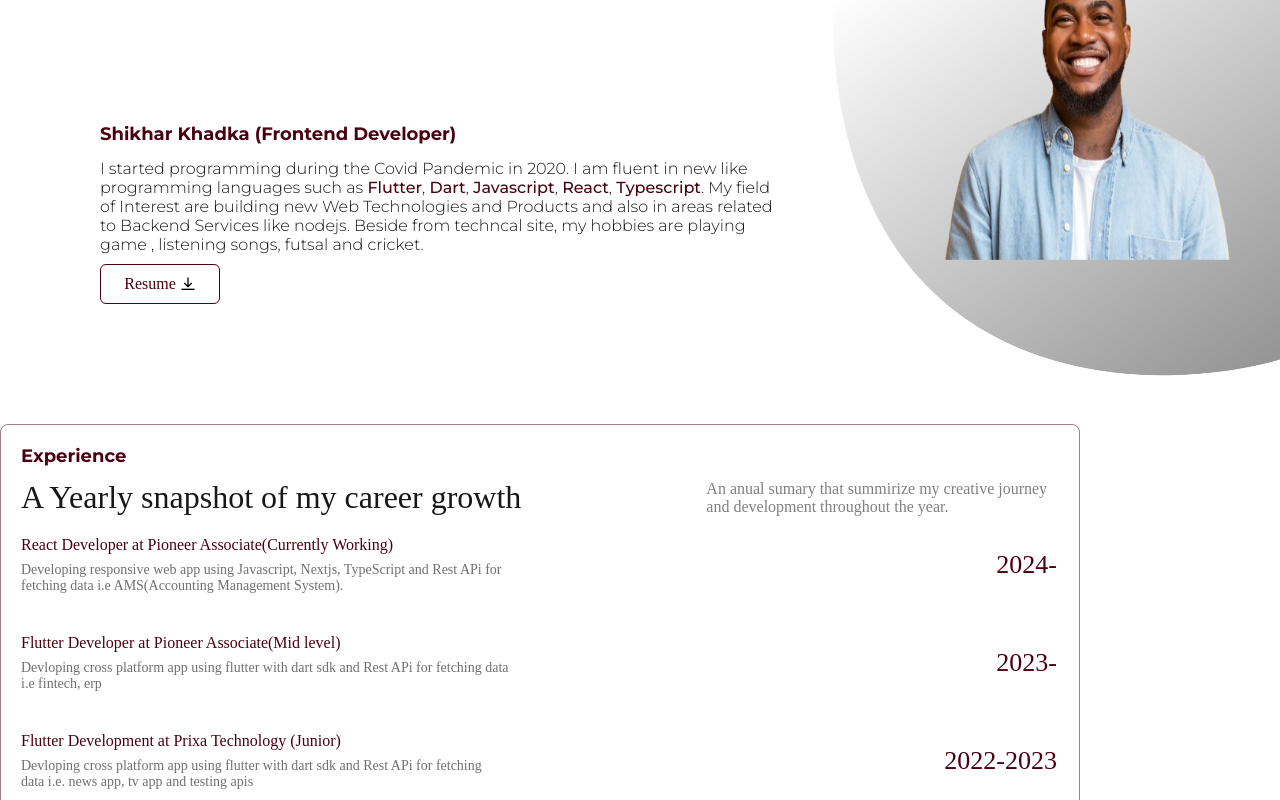
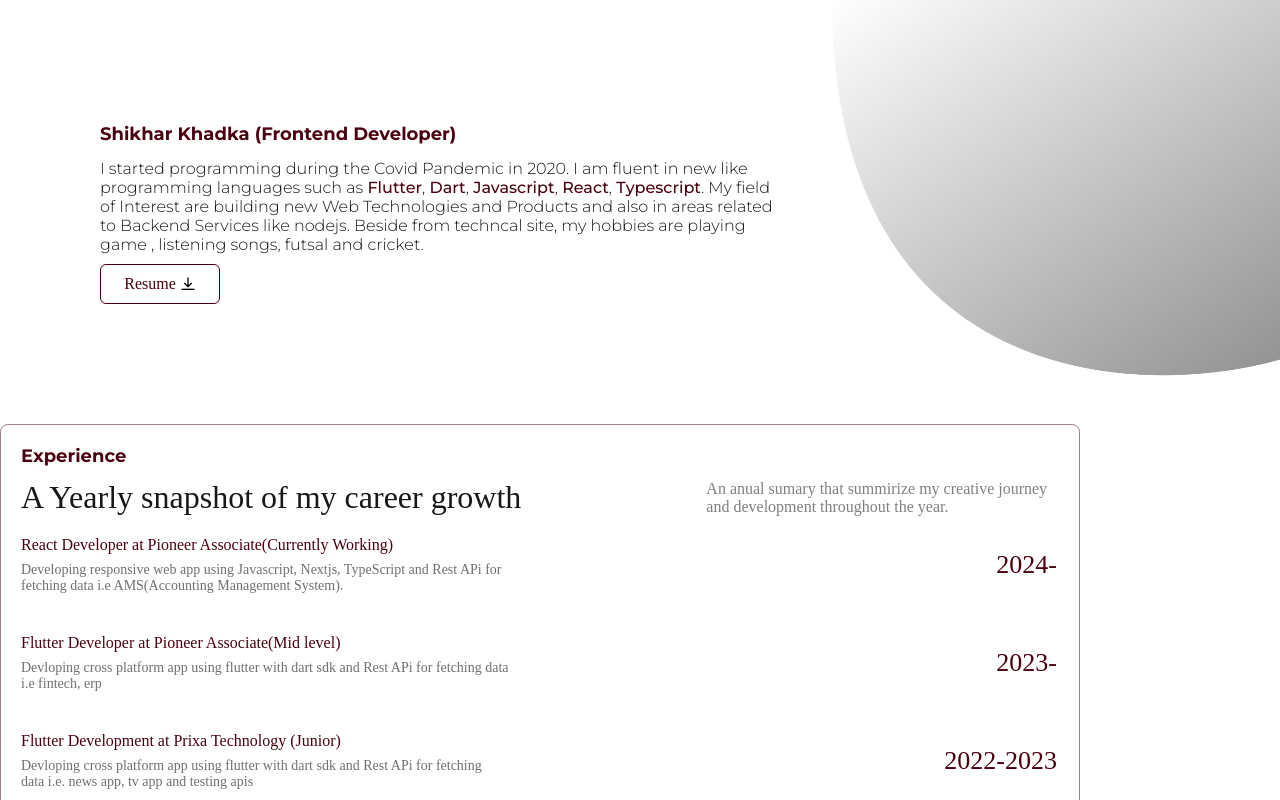
Before and after one commit to ShikharKhadka/portfolio, a Next.js app: page / in a window 1280 px wide. Shown: the top 800 px of the page. Built offline with nearby package versions, Linux system fonts and the light colour scheme.

Commit message:
image removed

```diff
--- a/src/app/page.tsx
+++ b/src/app/page.tsx
@@ -399,7 +399,7 @@ const CanvasExample = () => {
           <div>
             <canvas ref={canvasRef} className={styles.semicirclecurve} />
             <div className={styles.curve}>
-              <Image src={"/images/hero.png"} alt="hero" fill={true} />
+              {/* <Image src={"/images/hero.png"} alt="hero" fill={true} /> */}
             </div>
           </div>
         </div>
```
Also changed, not shown: public/images/hero.png, public/images/profile.png (added).
